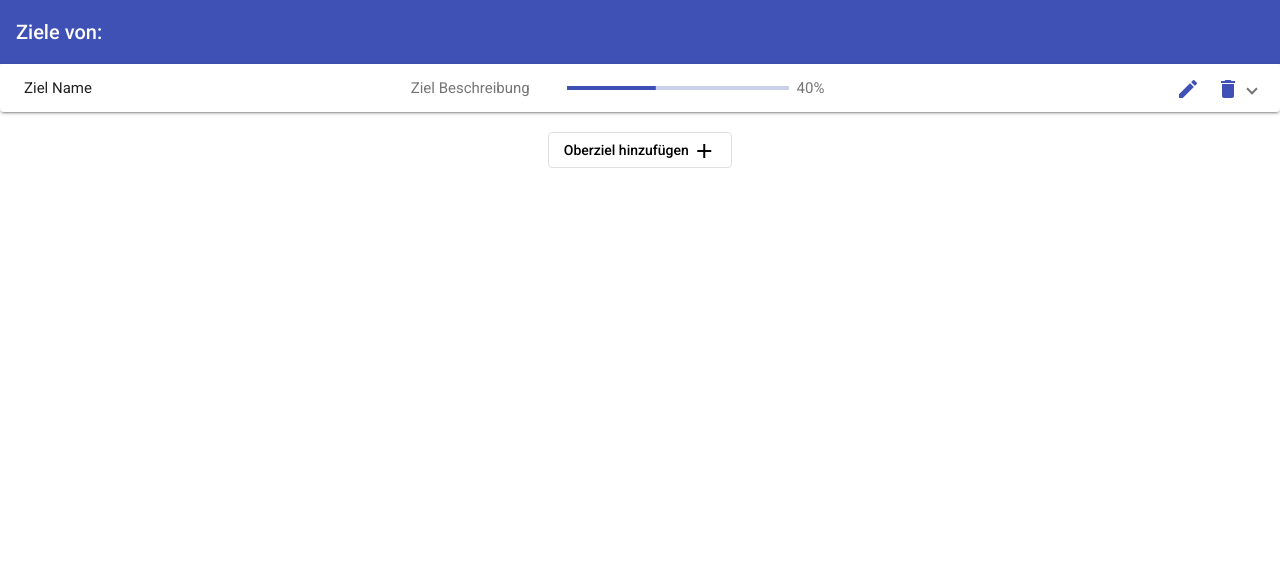
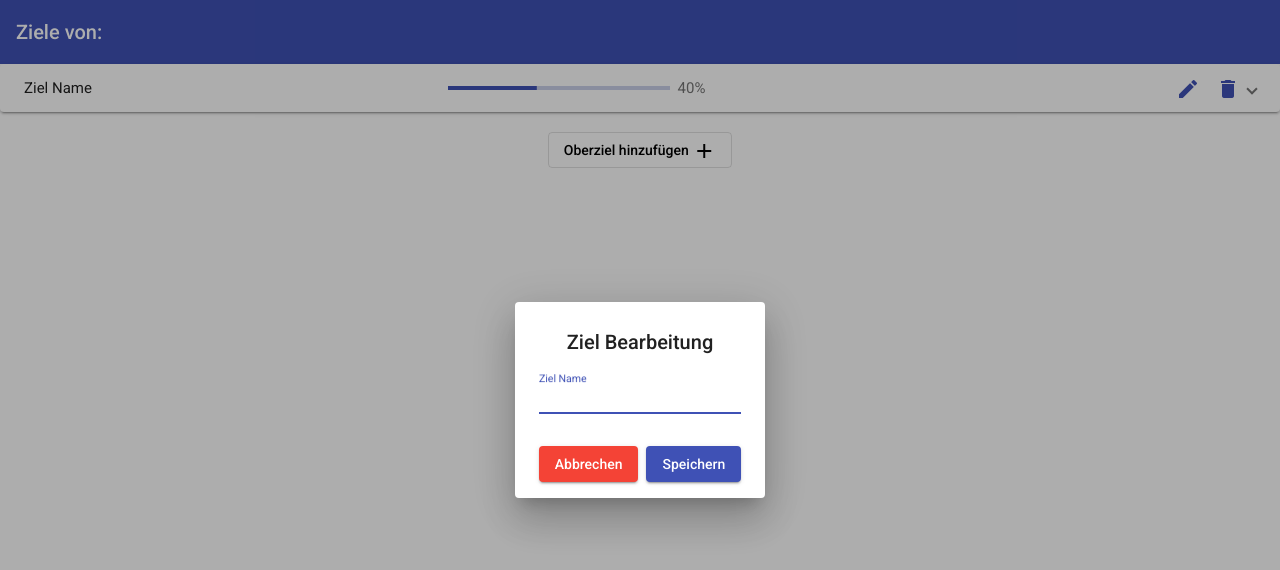
Before and after one commit to Flowingblood/GUI-Abgabe, an Angular app: page /goals in a window 1280 px wide. Shown: the top 570 px of the page. Built offline with nearby package versions, Linux system fonts and the light colour scheme.

Commit message:
Added Dialog

```diff
--- a/src/app/components/goal-edit-dialog/goal-edit-dialog.component.html
+++ b/src/app/components/goal-edit-dialog/goal-edit-dialog.component.html
@@ -1 +1,14 @@
-<p>goal-edit-dialog works!</p>
+
+<h2 style="text-align: center;" mat-dialog-title>Ziel Bearbeitung</h2>
+
+<mat-form-field style="width: 100%;">
+    <mat-label>Ziel Name</mat-label>
+    <input matInput >
+
+</mat-form-field>
+
+<div mat-dialog-actions align="end">
+
+    <button type="button" color="warn" mat-raised-button >Abbrechen</button>
+    <button color="primary" type="submit" mat-raised-button >Speichern</button>
+</div>
--- a/src/app/components/goals/goals.component.html
+++ b/src/app/components/goals/goals.component.html
@@ -11,7 +11,6 @@
           Ziel Name
         </mat-panel-title>
         <mat-panel-description style="align-items: center;">
-          Ziel Beschreibung
 
           <mat-progress-bar class="centeredProgressBar" mode="determinate" value="40"></mat-progress-bar>
           <span style="margin-left: 1%;">{{40}}%</span>
--- a/src/app/components/goals/goals.component.ts
+++ b/src/app/components/goals/goals.component.ts
@@ -1,4 +1,6 @@
 import { Component, OnInit } from '@angular/core';
+import { GoalEditDialogComponent } from '../goal-edit-dialog/goal-edit-dialog.component';
+import {MatDialog,} from '@angular/material/dialog';
 
 @Component({
   selector: 'app-goals',
@@ -7,9 +9,16 @@ import { Component, OnInit } from '@angular/core';
 })
 export class GoalsComponent implements OnInit {
 
-  constructor() { }
+
+  constructor(public dialog: MatDialog) { }
 
   ngOnInit(): void {
+
+
+    const dialogRef = this.dialog.open(GoalEditDialogComponent, {
+
+    });
+
   }
 
 }
```
